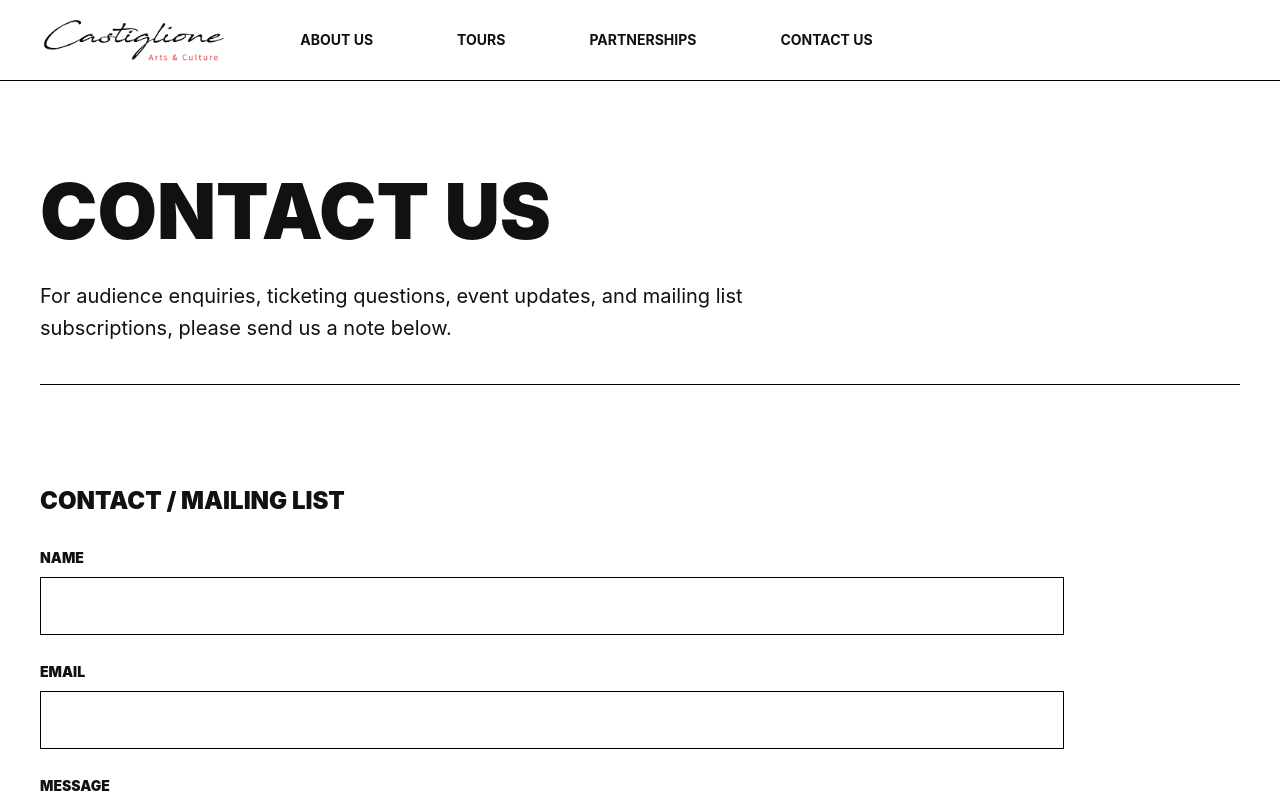
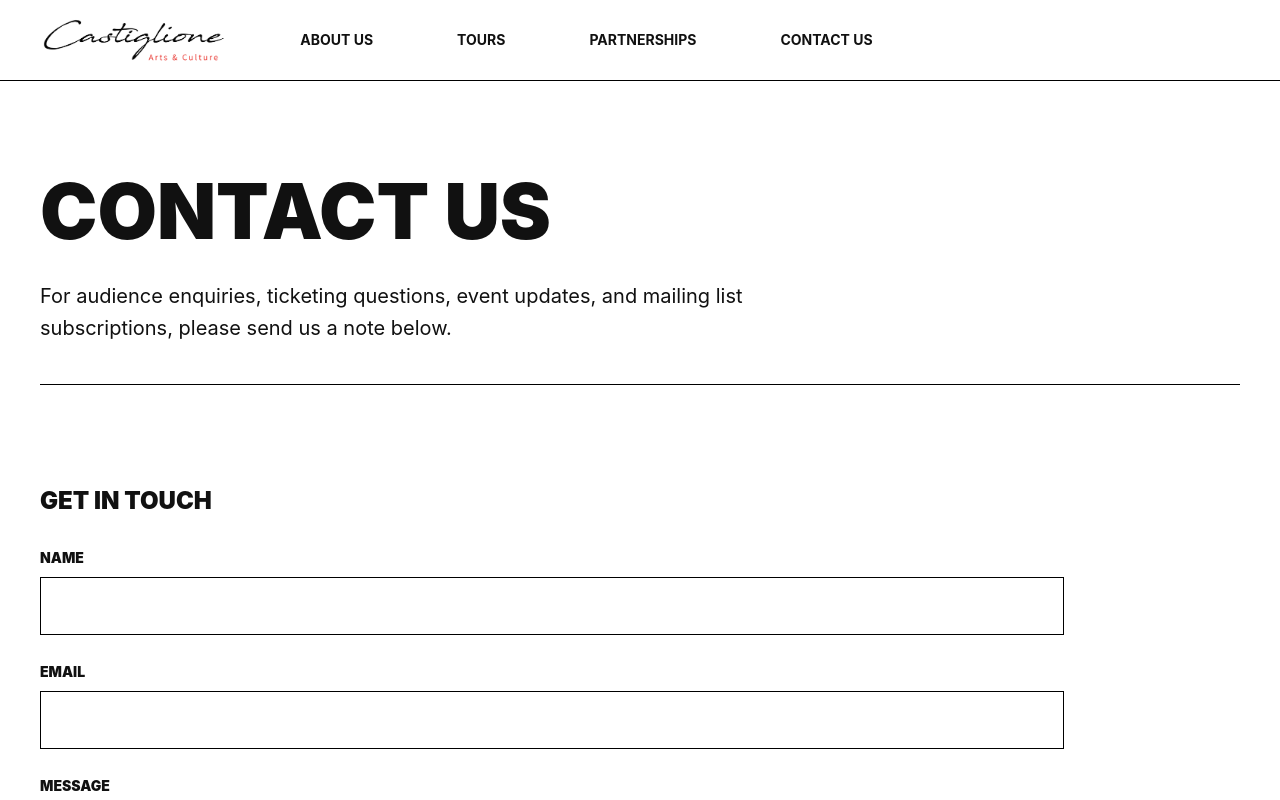
Before and after one commit to helenyucac/castiglione-arts-music-website, a Next.js app: page /contact in a window 1280 px wide. Shown: the top 800 px of the page. Built offline with nearby package versions, Linux system fonts and the light colour scheme.

Commit message:
Update contact section heading

```diff
--- a/app/contact/page.tsx
+++ b/app/contact/page.tsx
@@ -40,7 +40,7 @@ export default function ContactPage() {
             <div className="py-12 lg:py-16">
               <section className="max-w-5xl">
                 <h2 className="mb-8 text-xl font-black uppercase leading-none tracking-normal sm:text-2xl">
-                  Contact / Mailing List
+                  Get in Touch
                 </h2>
                 <ContactForm />
               </section>
```
